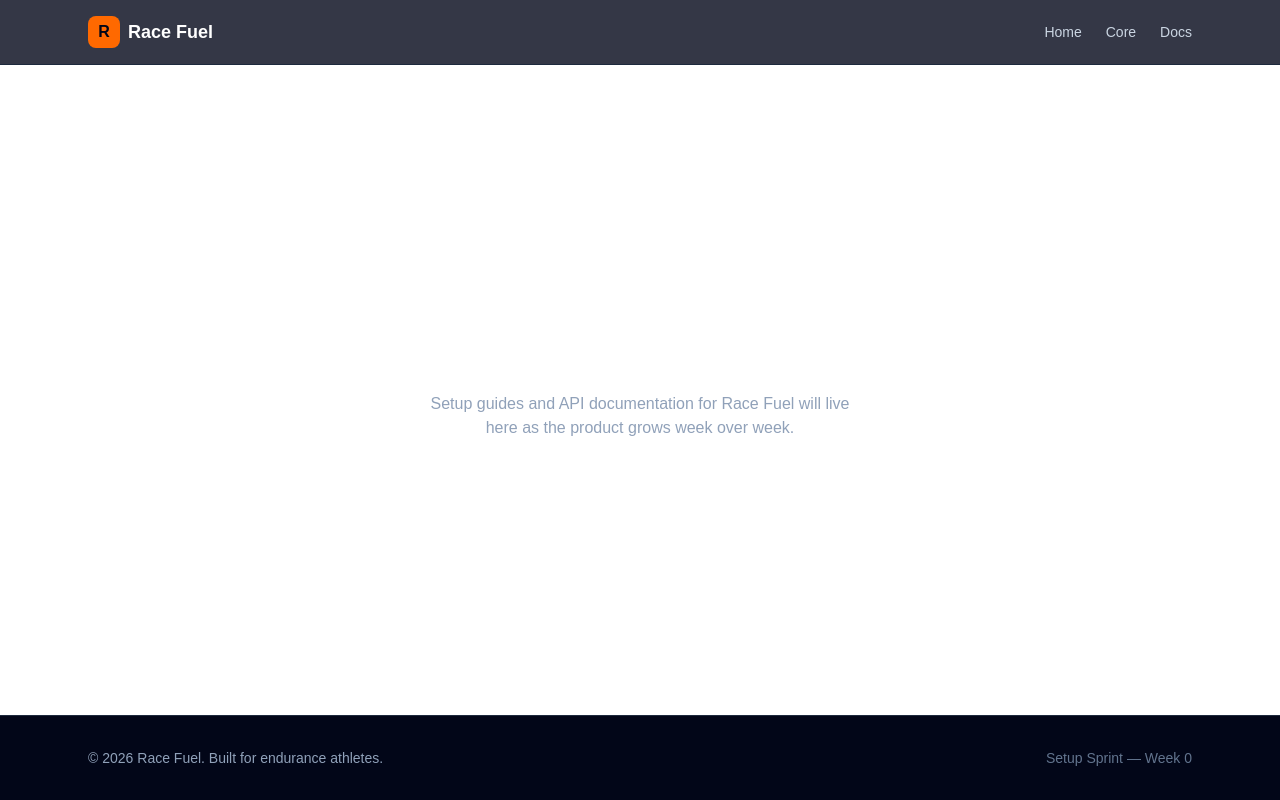
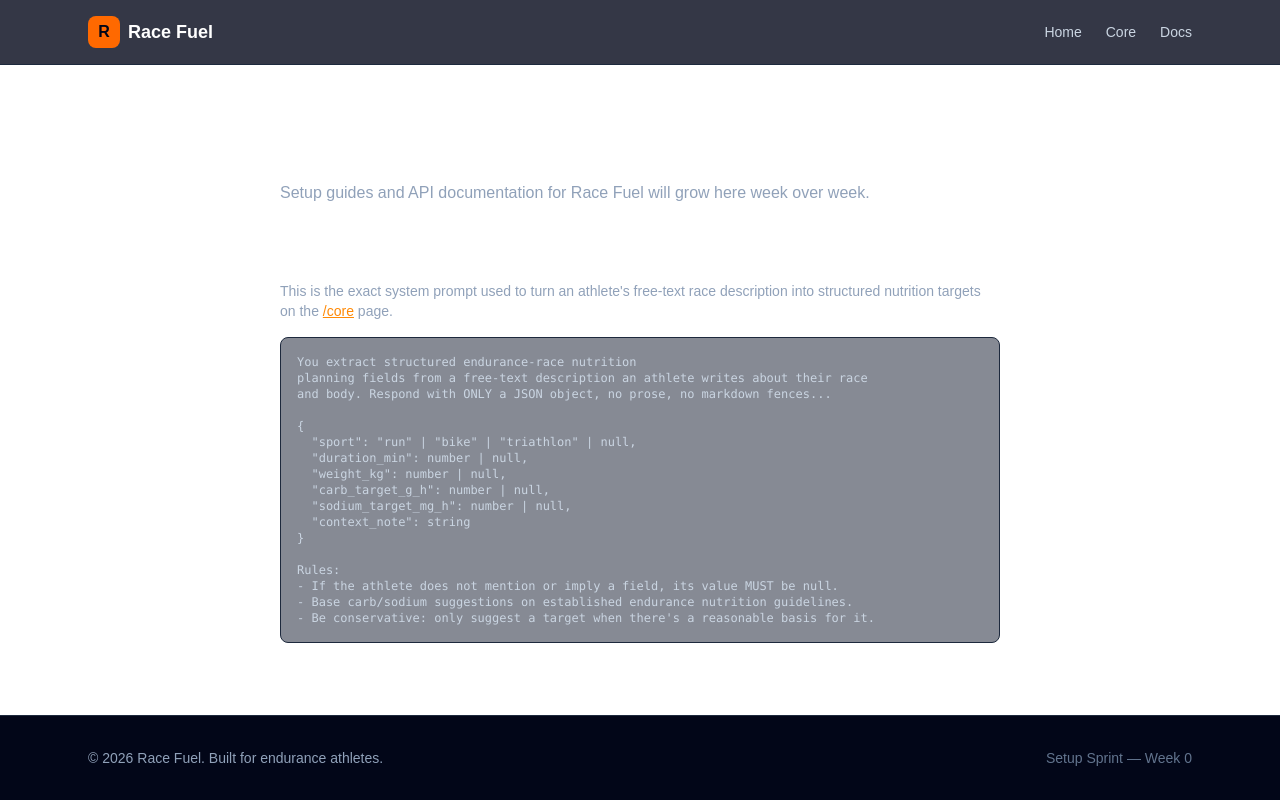
Before and after one commit to patriciomorfinf-max/race-fuel, a Next.js app: page /docs in a window 1280 px wide. Built offline with nearby package versions, Linux system fonts and the light colour scheme.

Commit message:
Add /docs prompt library entry

```diff
--- a/app/docs/page.tsx
+++ b/app/docs/page.tsx
@@ -1,11 +1,46 @@
+const EXTRACTION_PROMPT = `You extract structured endurance-race nutrition
+planning fields from a free-text description an athlete writes about their race
+and body. Respond with ONLY a JSON object, no prose, no markdown fences...
+
+{
+  "sport": "run" | "bike" | "triathlon" | null,
+  "duration_min": number | null,
+  "weight_kg": number | null,
+  "carb_target_g_h": number | null,
+  "sodium_target_mg_h": number | null,
+  "context_note": string
+}
+
+Rules:
+- If the athlete does not mention or imply a field, its value MUST be null.
+- Base carb/sodium suggestions on established endurance nutrition guidelines.
+- Be conservative: only suggest a target when there's a reasonable basis for it.`;
+
 export default function DocsPage() {
   return (
-    <main className="mx-auto flex max-w-3xl flex-1 flex-col items-center justify-center px-6 py-32 text-center">
-      <h1 className="text-3xl font-bold text-white">Docs — Coming soon</h1>
-      <p className="mt-4 max-w-md text-slate-400">
-        Setup guides and API documentation for Race Fuel will live here as the
-        product grows week over week.
+    <main className="mx-auto max-w-3xl flex-1 px-6 py-16">
+      <h1 className="text-3xl font-bold text-white">Docs</h1>
+      <p className="mt-4 text-slate-400">
+        Setup guides and API documentation for Race Fuel will grow here week
+        over week.
       </p>
+
+      <section className="mt-10">
+        <h2 className="text-xl font-semibold text-white">
+          Prompt library — Core extraction (Week 1)
+        </h2>
+        <p className="mt-2 text-sm text-slate-400">
+          This is the exact system prompt used to turn an athlete&apos;s free-text
+          race description into structured nutrition targets on the{" "}
+          <a href="/core" className="text-orange-400 underline">
+            /core
+          </a>{" "}
+          page.
+        </p>
+        <pre className="mt-4 overflow-x-auto rounded-lg border border-slate-800 bg-slate-900/50 p-4 text-xs text-slate-300">
+          {EXTRACTION_PROMPT}
+        </pre>
+      </section>
     </main>
   );
 }
```
